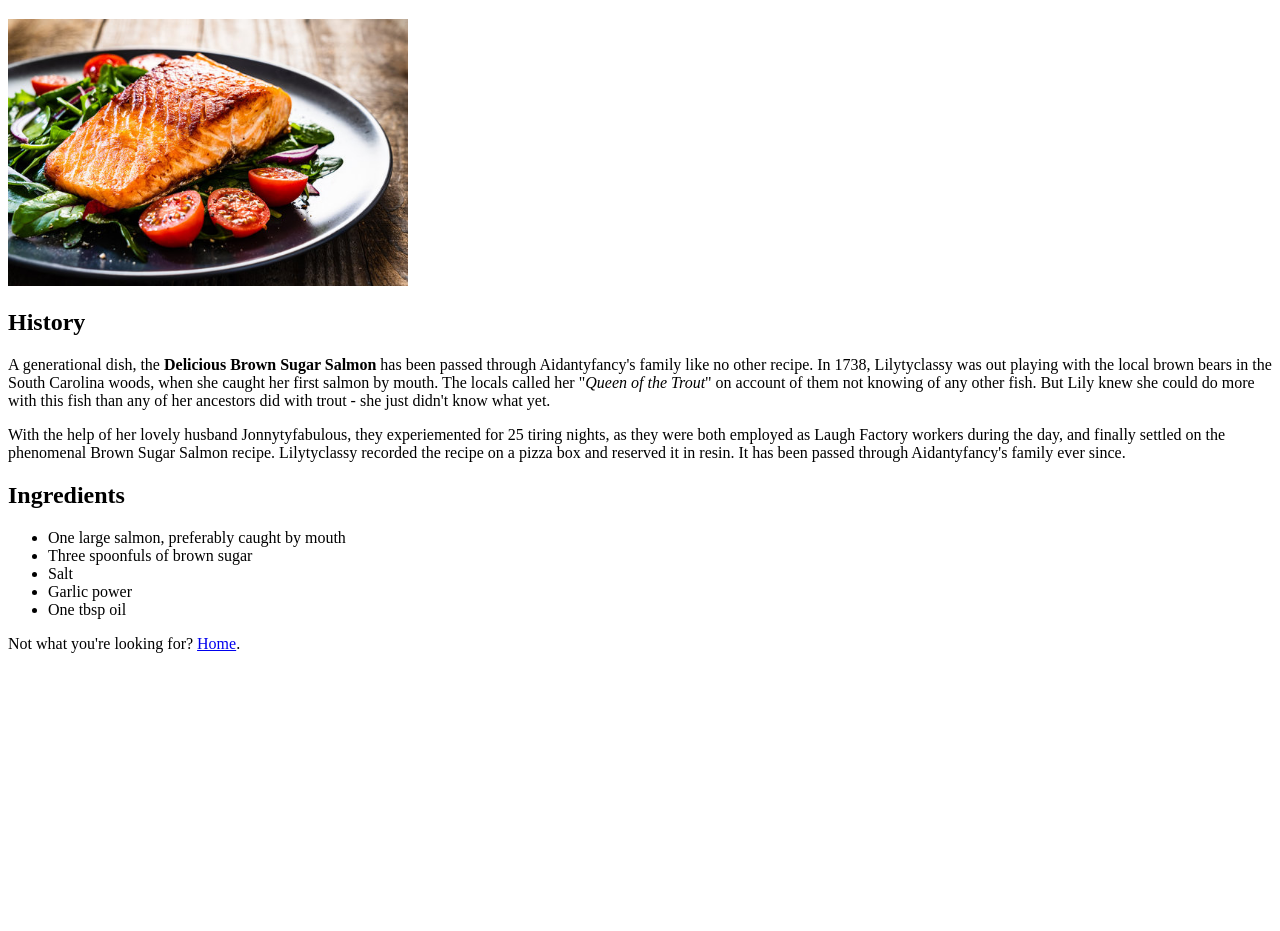
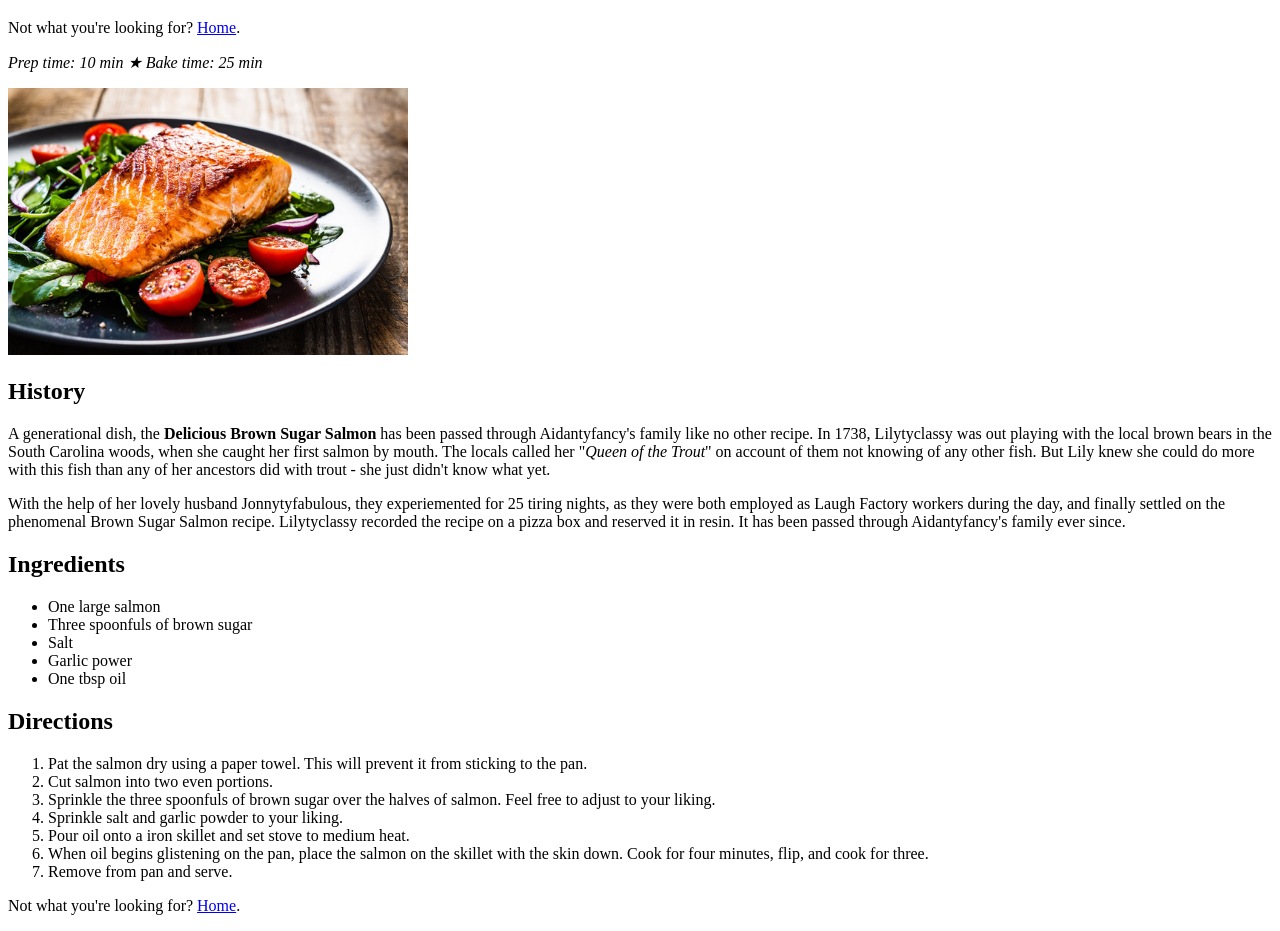
Before and after one commit to aidantyfancy/odin-recipes, a plain HTML site: page recipes/salmon.html in a window 1280 px wide. Shown: the part 61-992 px from the top of the page. Before the commit the page ends 800 px from the top, so only its background shows below. Drawn offline with Linux system fonts and the light colour scheme.

Commit message:
Edit salmon.html
Recipe instructions added. Code cleaned up. Edited top of page info to
make easy for users to return home and learn about how long the recipe
will take to make.

```diff
--- a/recipes/salmon.html
+++ b/recipes/salmon.html
@@ -7,7 +7,10 @@
 </head>
 <body>
     <h1><em>Delicious</em> Brown Sugar Salmon</h1>
-    <img src="../images/salmon.jpg" alt="Delicious Brown Sugar Salmon on a plate with some greens" width="400">
+         <p>Not what you're looking for? <a href="../index.html">Home</a>.</p>
+          <p><i>Prep time: 10 min &bigstar; Bake time: 25 min</i></p>
+         <img src="../images/salmon.jpg" alt="Delicious Brown Sugar Salmon on a plate with some greens" width="400">
+
     <h2>History</h2>
         <p>A generational dish, the <strong>Delicious Brown Sugar Salmon</strong> has been passed through Aidantyfancy's
         family like no other recipe. In 1738, Lilytyclassy was out playing with the local brown bears
@@ -21,18 +24,24 @@
 
     <h2>Ingredients</h2>
         <ul>
-            <li>One large salmon, preferably caught by mouth</li>
+            <li>One large salmon</li>
             <li>Three spoonfuls of brown sugar</li>
             <li>Salt</li>
             <li>Garlic power</li>
             <li>One tbsp oil</li>
             </ul>
 
-
-
-
-
-
+    <h2>Directions</h2>
+        <ol>
+            <li>Pat the salmon dry using a paper towel. This will prevent it from sticking to the pan.</li>
+            <li>Cut salmon into two even portions.</li>
+            <li>Sprinkle the three spoonfuls of brown sugar over the halves of salmon. Feel free to adjust to your liking.</li>
+            <li>Sprinkle salt and garlic powder to your liking.</li>
+            <li>Pour oil onto a iron skillet and set stove to medium heat.</li>
+            <li>When oil begins glistening on the pan, place the salmon on the skillet with the skin down. Cook for
+                four minutes, flip, and cook for three.</li>
+            <li>Remove from pan and serve.</li>
+        </ol>
     <p>Not what you're looking for? <a href="../index.html">Home</a>.</p>
 
 </body>
```
